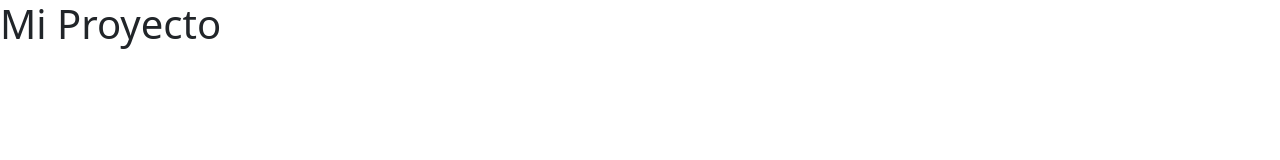
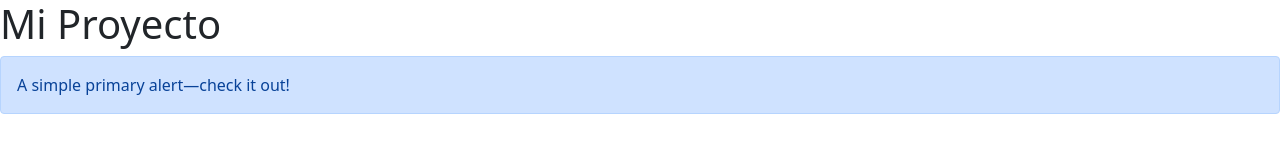
Before and after one commit to alangaar/alejandrogarridoDiplomadojsItla2022, a website: page ProyectoFinal/vistas/index.html in a window 1280 px wide. Drawn offline with nearby package versions, Linux system fonts and the light colour scheme; files that its build step writes are made by us from their sources.

Commit message:
Actualizacion

```diff
--- a/ProyectoFinal/index.js
+++ b/ProyectoFinal/index.js
@@ -4,7 +4,7 @@ const path = require('node:path');
 
 // archivos estaticos
 app.use(express.static('asset/'))
-app.use('/librerias',express.static('node_modules'))
+app.use('librerias' ,express.static('node_modules'))
 
 
 // rutas para HTML
--- a/ProyectoFinal/package.json
+++ b/ProyectoFinal/package.json
@@ -10,6 +10,7 @@
   "author": "Alejandro Garrido",
   "license": "ISC",
   "dependencies": {
+    "all": "^0.0.0",
     "audit": "^0.0.6",
     "bootstrap": "^5.1.3",
     "express": "^4.17.3",
--- a/ProyectoFinal/vistas/index.html
+++ b/ProyectoFinal/vistas/index.html
@@ -5,10 +5,14 @@
     <meta http-equiv="X-UA-Compatible" content="IE=edge">
     <meta name="viewport" content="width=device-width, initial-scale=1.0">
     <link rel="stylesheet" href="css/style.css">
+    <link rel="stylesheet" href="../node_modules/bootstrap/dist/js/bootstrap.bundle.min.js">
     <title>Proyecto Final - Finanzas</title>
 </head>
 <body>
     <h1>Mi Proyecto</h1>
+    <div class="alert alert-primary" role="alert">
+        A simple primary alert—check it out!
+      </div>
 
 </body>
 </html>
```
Also changed, not shown: 1 other file.
